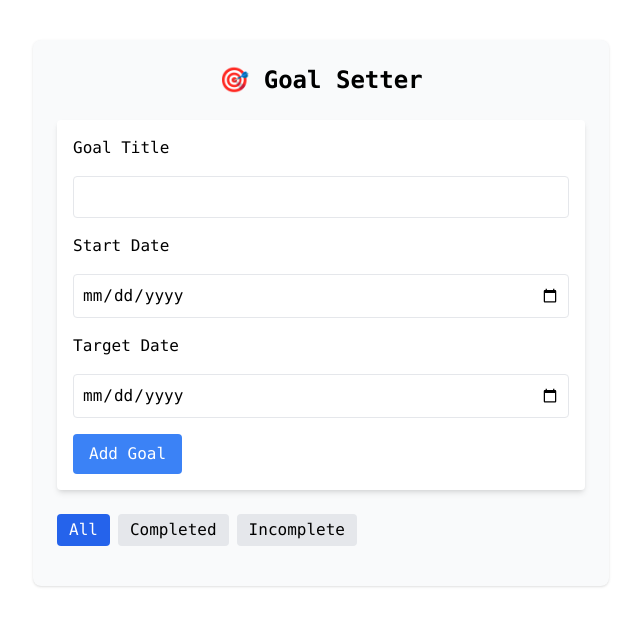
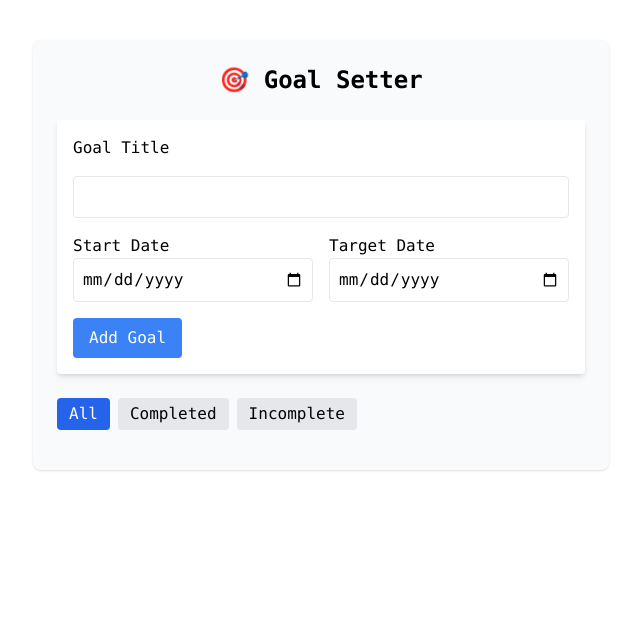
Before and after one commit to lucila-hernandez/goal_setter, a React (Vite) app in the folder goal-getter/: page / in a window 1280 px wide. Shown: the top 626 px of the page, without its empty margins (319-959 px from the left). Built offline with nearby package versions, Linux system fonts and the light colour scheme.

Commit message:
updated styling

```diff
--- a/goal-getter/src/components/GoalForm.jsx
+++ b/goal-getter/src/components/GoalForm.jsx
@@ -43,6 +43,8 @@ export default function GoalForm() {
         onChange={(e) => setTitle(e.target.value)}
       />
 
+      <div className="flex gap-4">
+        <div className="flex-1">
           <label className="block font-medium">Start Date</label>
           <input
             type="date"
@@ -50,7 +52,9 @@ export default function GoalForm() {
             value={startDate}
             onChange={(e) => setStartDate(e.target.value)}
           />
+        </div>
 
+        <div className="flex-1">
           <label className="block font-medium">Target Date</label>
           <input
             type="date"
@@ -58,6 +62,8 @@ export default function GoalForm() {
             value={targetDate}
             onChange={(e) => setTargetDate(e.target.value)}
           />
+        </div>
+      </div>
 
       <button type="submit" className="bg-blue-500 text-white px-4 py-2 rounded">
         {editingGoal ? 'Update Goal' : 'Add Goal'}
```
Lines whose indentation alone changed are shown as unchanged.
